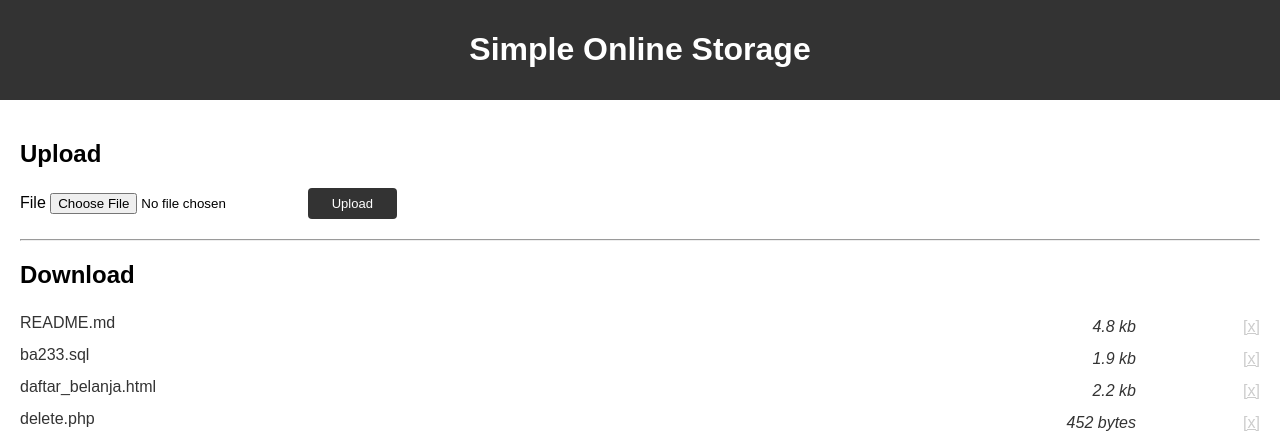
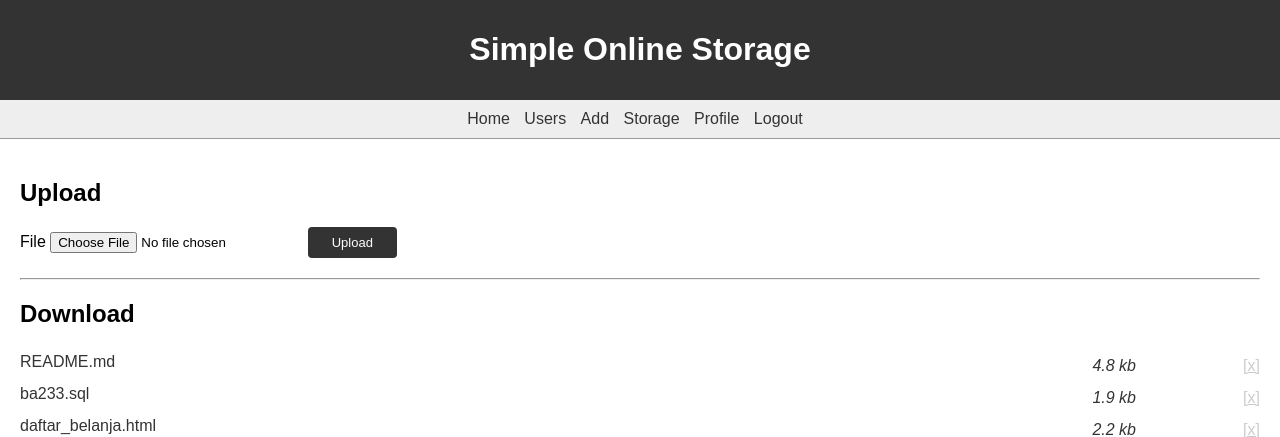
Before and after one commit to CokdePutra/ba233, a PHP site: page /download.php in a window 1280 px wide. Shown: the top 437 px of the page. Run offline with PHP 8.4, Linux system fonts and the light colour scheme; a user stored in the database is signed in.

Commit message:
Add navigation functionality and session checks to file management scripts

```diff
--- a/download.php
+++ b/download.php
@@ -1,4 +1,7 @@
 <?php
+require_once 'function.php';
+cek_session();
+
 // pindah direktory
 chdir('storage');
 
@@ -17,6 +20,7 @@ $files = scandir(getcwd());
   <header>
     <h1>Simple Online Storage</h1>
   </header>
+  <?php show_nav() ?>
   <main>
     <section>
       <h2>Upload</h2>
--- a/function.php
+++ b/function.php
@@ -5,6 +5,15 @@ const DB_HOST = 'localhost';
 const DB_USER = 'webuser';
 const DB_PASS = 'webuser';
 const DB_NAME = 'ba233';
+
+@$NAVLIST = [
+  ['Home', 'member.php'],
+  ['Users', 'user.php'],
+  ['Add', 'new.php'],
+  ['Storage', 'download.php'],
+  ['Profile', 'detail.php?id='.$_SESSION['user']['id']],
+  ['Logout', 'logout.php'],
+];
 
 $conn = mysqli_connect(DB_HOST, DB_USER, DB_PASS, DB_NAME) or die('Koneksi Gagal');
 
@@ -25,13 +34,12 @@ function cek_session($kondisi = false) {
 }
 
 function show_nav() {
+  global $NAVLIST;
   echo '<nav> ';
   echo '<ul> ';
-  echo '<li><a href="member.php">Home</a></li> ';
-  echo '<li><a href="user.php">Users</a></li> ';
-  echo '<li><a href="new.php">Add</a></li> ';
-  echo '<li><a href="detail.php?id='.$_SESSION['user']['id'].'">Profile</a></li> ';
-  echo '<li><a href="logout.php">Logout</a></li> ';
+  foreach($NAVLIST as $menu) {
+    echo '<li><a href="'.$menu[1].'">'.$menu[0].'</a></li> ';
+  }
   echo '</ul> ';
   echo '</nav> ';
 }
--- a/unlink.php
+++ b/unlink.php
@@ -1,4 +1,7 @@
 <?php
+require_once 'function.php';
+cek_session();
+
 chdir('storage');
 
 if(isset($_GET['f'])) {
--- a/upload.php
+++ b/upload.php
@@ -1,4 +1,7 @@
 <?php
+require_once 'function.php';
+cek_session();
+
 chdir('storage');
 
 $berkas = $_FILES['berkas'];
```
